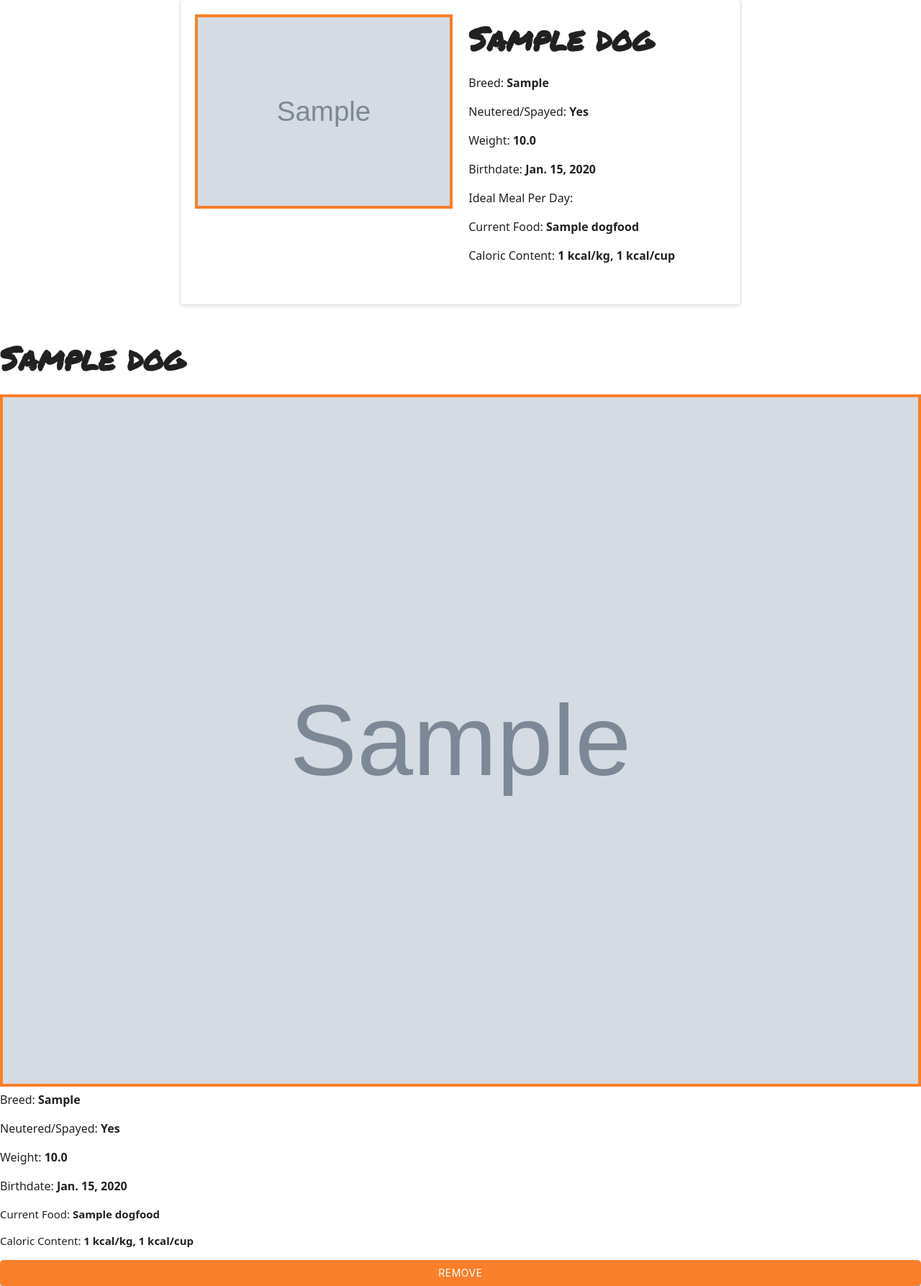
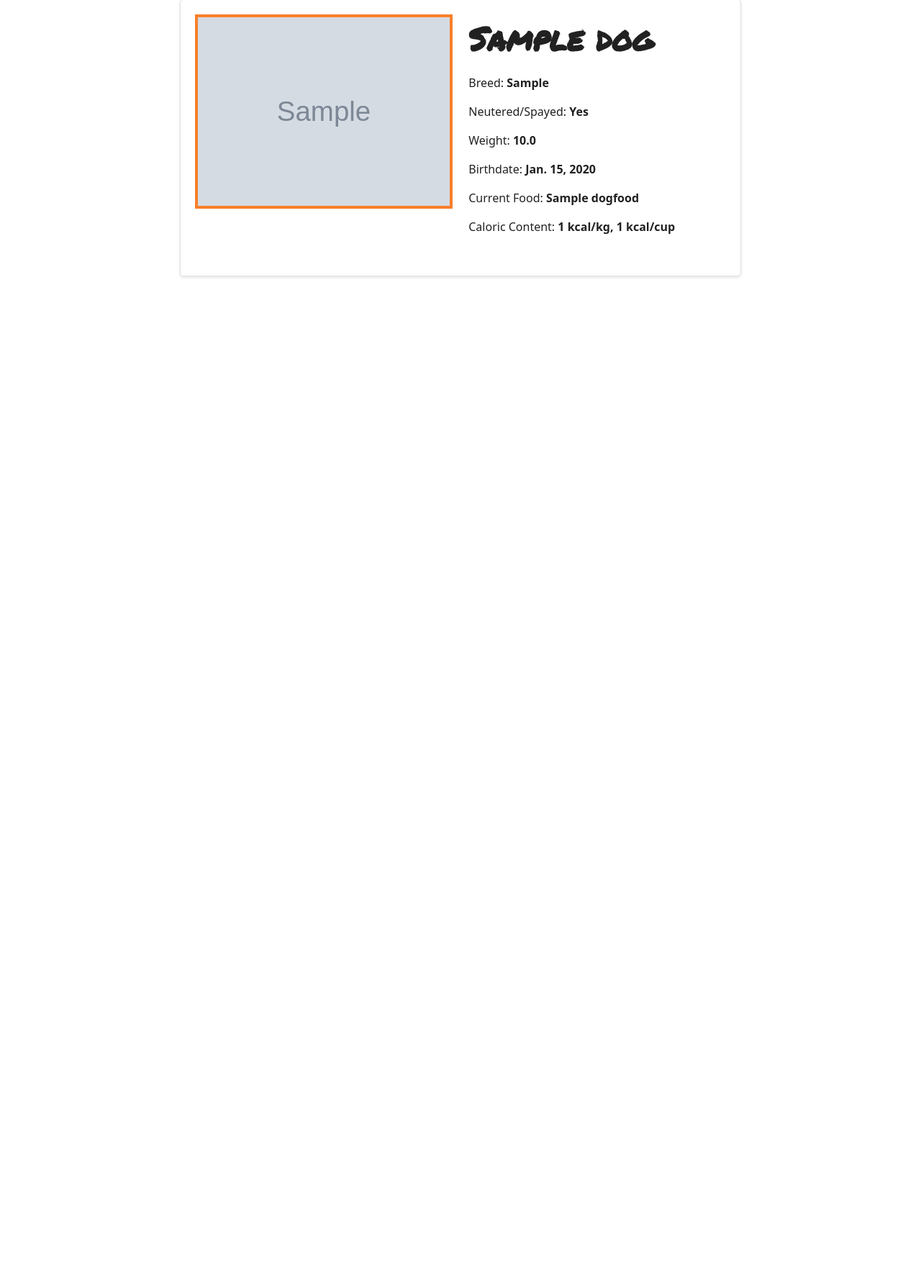
Before and after one commit to avang02/my_dog_pal, a Django app: page /dogs/1/ in a window 1280 px wide. Shown: the part 151-1938 px from the top of the page at 72% size. After the commit the page ends 537 px from the top, so only its background shows below. Run offline with Django 5.2, Linux system fonts and the light colour scheme; a user stored in the database is signed in; tables that the repository leaves empty hold one stand-in row (values such as "Sample post"); grey boxes marked "Sample" are stand-in pictures; some libraries are stand-ins or nearby versions; some web fonts are replaced.

Commit message:
Fixed issues with the html and added the calculator form and food transition

```diff
--- a/main_app/templates/dogs/detail.html
+++ b/main_app/templates/dogs/detail.html
@@ -43,8 +43,6 @@
                                 <p><strong>Neutered/Spayed:</strong> {% if dog.neutered_spayed %}Yes{% else %}No{% endif %}</p>
                                 <p><strong>Weight:</strong> {{ dog.weight }}</p>
                                 <p><strong>Birthdate:</strong> {{ dog.birthdate }}</p>
-                                <p><strong>Ideal Meal Per Day:</strong></p>
-                                <div class="calculator-container"></div>
                                 <div>
                                     {% if dog.dogfood.count %}
                                         {% for food in dog.dogfood.all %}
@@ -64,40 +62,6 @@
     </div>
 
 
-                        <span class="permanent-marker-regular card-title">{{ dog.name }}</span>
-                        <div class="card-content" id="dogdetails-content">
-                            <div class="center-cropped">
-                                {% if dog.img_url %}
-                                <img src="{{ dog.img_url }}" alt="{{ dog.name }}">
-                                {% else %}
-                                <img src="https://i.imgur.com/DMskkHv.png" alt="No Photo" class="profile-image">
-                                {% endif %}
-                            </div>
-                            <p><strong>Breed:</strong> {{ dog.breed }}</p>
-                            <p><strong>Neutered/Spayed:</strong> {% if dog.neutered_spayed %}Yes{% else %}No{% endif %}</p>
-                            <p><strong>Weight:</strong> {{ dog.weight }}</p>
-                            <p><strong>Birthdate:</strong> {{ dog.birthdate }}</p>
-                        </div>
-                        <div>
-                            {% if dog.dogfood.count %}
-                            {% for food in dog.dogfood.all %}
-                            <p><strong>Current Food: </strong>{{ food.name }}</p>
-                            <p><strong>Caloric Content: </strong>{{ food.gramperserving }} kcal/kg, {{ food.kcalperserving }} kcal/cup
-                            </p>
-                            <p><strong>{{ food.current_food }}</strong></p>
-                            <p><strong>{{ food.new_food }}</strong></p>
-                            <form action="{% url 'unassoc_dogfood' dog.id food.id %}">
-                                {% csrf_token %}
-                                <button type="submit" class="btn">Remove</button>
-                            </form>
-                            {% endfor %}
-                            {% else %}
-                            <h5>No Dogfood</h5>
-                            {% endif %}
-                        </div>
-                    </div>
-                </div>
-            </div>
             <div id="food-options-modal" class="modal">
                 <div class="modal-content">
                     <h3>Dog Food Options</h3>
@@ -152,6 +116,7 @@
                     <a href="#!" class="modal-close waves-effect waves-orange btn-flat">Close</a>
                 </div>
             </div>
+
                 <div id="food-calculator-modal" class="modal">
                     <div class="modal-content">
                         <h3>Dog Food Calculator</h3>
@@ -181,6 +146,7 @@
                         <a href="#!" class="modal-close waves-effect waves-orange btn-flat">Close</a>
                     </div>
                 </div>
+
                 <div id="photos-modal" class="modal">
                     <div class="modal-content">
                         <h3>{{ dog.name }}'s Photo Gallery</h3>
@@ -203,6 +169,7 @@
                         </div>
                     </div>
                 </div>
+
                 <div id="add-photos" class="section" style="display: none;">
                     <div class="card">
                         <h3>Add Photos</h3>
@@ -216,7 +183,10 @@
                 </div>
             </div>
         </div>
+    </div>
 </main>
+
+
 
 <style>
     .center-cropped {
@@ -260,36 +230,7 @@
             draggable: false
         });
     });
-
-    document.addEventListener('DOMContentLoaded', function() {
-    var elems = document.querySelectorAll('select');
-    var instances = M.FormSelect.init(elems, options);
-  });
-
-    document.getElementById('calculate').addEventListener('onclick', function() {
-        const dogContents = document.getElementById('calculator-container');
-        const idealWeight = document.getElementById('ideal-weight').value;
-        const activity = document.getElementById('activity').value;
-        const servingspercup = document.getElementById('servingspercup').value;
-
-        const weightP = document.createElement('p');
-        weightP.id = 'ideal-weight';
-        weightP.textContent = idealWeight;
-
-        const activityP = document.createElemenet('p');
-        activityP.id = 'activity';
-        activityP.textContent = activity;
-
-        const servingspercupP = document.createElement('p');
-        servingspercupP.id = 'servingspercup';
-        servingspercupP.textContent = servingspercup;
-
-        dogContents.appendChild(weightP);
-        dogContents.appendChild(activityP);
-        dogContents.appendChild(servingspercupP);
-    })
+</script>
 
 
-</script>
-
 {% endblock %}
```
Also changed, not shown: main_app/templates/home.html (+4 -7 lines). Lines whose indentation alone changed are shown as unchanged.
